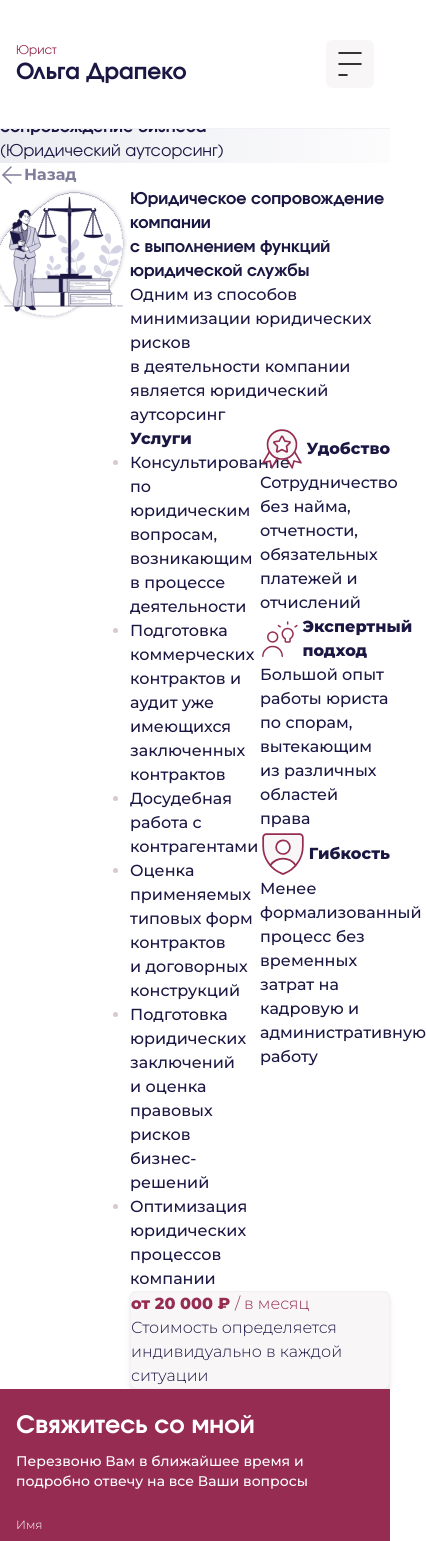
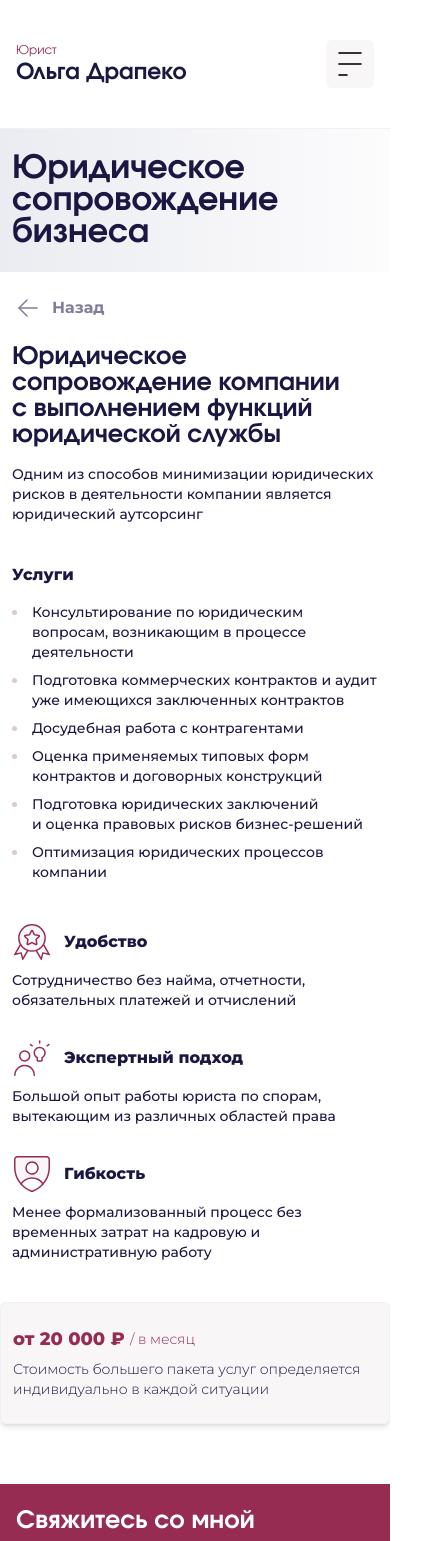
Before and after one commit to vastolya/Olga-Drapeko, a Next.js app: page /outsourcing in a window 390 px wide. Shown: the top 1541 px of the page, 426 px wide, since content can reach past the window. Built offline with nearby package versions, Linux system fonts and the light colour scheme.

Commit message:
mobile version is ready

```diff
--- a/src/app/bankruptcy/page.tsx
+++ b/src/app/bankruptcy/page.tsx
@@ -14,7 +14,7 @@ const bankruptcy = () => {
       <div className="bg-gradient-to-r from-[#EBECF1] to-[#FCFCFD] md:h-[10.74vh] h-[128px]"></div>
       <div className={` bg-gradient-to-r from-[#EBECF1] to-[#FCFCFD]`}>
         <h1
-          className={`mx-4 py-6 md:mx-[12.5vw] md:py-[5.55vh] text-[32px] leading-[32px] md:text-[7.4vh] md:leading-[7.4vh] font-bold text-[#1B1743]`}
+          className={`mx-3 py-6 md:mx-[12.5vw] md:py-[5.55vh] text-[32px] leading-[32px] md:text-[7.4vh] md:leading-[7.4vh] font-bold text-[#1B1743]`}
         >
           Юридическое сопровождение банкротства
         </h1>
--- a/src/app/components/FeedbackForm.tsx
+++ b/src/app/components/FeedbackForm.tsx
@@ -87,7 +87,7 @@ const FeedbackForm = () => {
               type="text"
               placeholder="Ваше Имя"
               required
-              className="px-5 py-3 text-sm leading-5 md:px-[1.04vw] md:py-[1.11vh] rounded-md text-[#1B1743] text-[1.48vh] placeholder:text-[1.48vh] placeholder:leading-[2.22vh] placeholder:font-medium placeholder:text-[#D3D3E3]"
+              className="px-5 py-3 text-sm leading-5 md:px-[1.04vw] md:py-[1.11vh] rounded-md text-[#1B1743] text-[1.48vh] md:placeholder:text-[1.48vh] placeholder:leading-[2.22vh] placeholder:font-medium placeholder:text-[#D3D3E3]"
               {...register("name")}
             />
           </div>
@@ -103,7 +103,7 @@ const FeedbackForm = () => {
               type="text"
               placeholder="+7 999 999 99 99"
               required
-              className="px-5 py-3 text-sm leading-5 md:px-[1.04vw] md:py-[1.11vh] rounded-md text-[#1B1743] text-[1.48vh] placeholder:text-[1.48vh] placeholder:leading-[2.22vh] placeholder:font-medium placeholder:text-[#D3D3E3]"
+              className="px-5 py-3 text-sm leading-5 md:px-[1.04vw] md:py-[1.11vh] rounded-md text-[#1B1743] text-[1.48vh] md:placeholder:text-[1.48vh] placeholder:leading-[2.22vh] placeholder:font-medium placeholder:text-[#D3D3E3]"
               {...register("phone")}
             />
           </div>
@@ -115,7 +115,7 @@ const FeedbackForm = () => {
           </button>
         </form>
         <div
-          className={`px-3 md:px-0 pt-[48px] md:pt-0 pb-[60px] md:pb-0 col-span-3 md:col-span-2 ${
+          className={`hidden md:block px-3 md:px-0 pt-[48px] md:pt-0 pb-[60px] md:pb-0 col-span-3 md:col-span-2 ${
             montserrat.className
           } ${"bg-gradient-to-r from-[#EBECF1] to-[#FCFCFD] md:from-transparent md:to-transparent lg:from-transparent lg:to-transparent"}`}
         >
--- a/src/app/not-found.tsx
+++ b/src/app/not-found.tsx
@@ -8,8 +8,8 @@ import PicNotFound from "../../public/pics/picNotFound.svg";
 const notFound = () => {
   return (
     <main className={`${montserrat.className}`}>
-      <div className="bg-gradient-to-r from-[#EBECF1] to-[#FCFCFD] h-[10.74vh]"></div>
-      <div className="md:my-[6.2vh] flex justify-center">
+  <div className="bg-gradient-to-r from-[#EBECF1] to-[#FCFCFD] md:h-[10.74vh] h-[128px]"></div>
+      <div className="my-6 md:my-[6.2vh] flex justify-center">
         <div className="bg-gradient-to-r from-[#EBECF1] to-[#FCFCFD] w-fit py-[11.11vh] px-[6.25vw] text-center rounded-[46.29vh] shadow-md">
           <div className="md:pb-[1.85vh] flex justify-center">
             <Image
--- a/src/app/outsourcing/page.tsx
+++ b/src/app/outsourcing/page.tsx
@@ -32,35 +32,40 @@ const advantagesArray = [
 const outsourcing = () => {
   return (
     <main className={``}>
-      <div className="bg-gradient-to-r from-[#EBECF1] to-[#FCFCFD] h-[10.74vh]"></div>
+      <div className="bg-gradient-to-r from-[#EBECF1] to-[#FCFCFD] md:h-[10.74vh] h-[128px]"></div>
       <div className={` bg-gradient-to-r from-[#EBECF1] to-[#FCFCFD]`}>
-        <div className="md:mx-[12.5vw] md:py-[5.55vh] text-[#1B1743]">
+        <div className="mx-3 py-6 md:mx-[12.5vw] md:py-[5.55vh] text-[#1B1743]">
           <h1
-            className={`md:pb-[1.48vh] md:text-[7.4vh] md:leading-[7.4vh] font-bold `}
+            className={`md:pb-[1.48vh] text-[32px] leading-[32px] md:text-[7.4vh] md:leading-[7.4vh] font-bold `}
           >
             Юридическое
             <br /> сопровождение бизнеса
           </h1>
-          <p className="md:text-[1.48vh] md:leading-[2.22vh] font-medium">
+          <p className="hidden md:block md:text-[1.48vh] md:leading-[2.22vh] font-medium">
             (Юридический аутсорсинг)
           </p>
         </div>
       </div>
-      <section className="md:mx-[12.5vw] grid grid-cols-6 md:gap-x-[1.25vw] text-[#1B1743]">
-        <div className="col-span-6">
+      <section className="pb-[60px] md:pb-0 md:mx-[12.5vw] grid md:grid-cols-6 md:gap-x-[1.25vw] text-[#1B1743]">
+        <div className="mx-4 md:mx-0 md:col-span-6">
           <Link
             href="/"
-            className="flex md:gap-[0.62vw] w-fit md:pt-[1.85vh] md:pb-[4.44vh]"
+            className="flex md:gap-[0.62vw] gap-3 w-fit md:pt-[1.85vh] pt-6 pb-6 md:pb-[4.44vh]"
           >
-            <Image src={IconArrowLeft} alt={`IconArrowLeft`} width={24} className="md:h-[2.22vh] md:w-[1.25vw]"/>
+            <Image
+              src={IconArrowLeft}
+              alt={`IconArrowLeft`}
+              width={24}
+              className="md:h-[2.22vh] md:w-[1.25vw]"
+            />
             <p
-              className={`${montserrat.className} md:text-[1.48vh] md:leading-[2.22vh] text-[#807D9B] font-semibold`}
+              className={`${montserrat.className} md:text-[1.48vh] text-base leading-6 md:leading-[2.22vh] text-[#807D9B] font-semibold`}
             >
               Назад
             </p>
           </Link>
         </div>
-        <div className="col-span-2 relative">
+        <div className="col-span-2 md:relative hidden md:block">
           <div className="absolute left-[-2.55vw]">
             <Image
               src={PicAdvantages}
@@ -70,80 +75,86 @@ const outsourcing = () => {
             />
           </div>
         </div>
-        <div className={`col-span-4 ${montserrat.className}`}>
+        <div className={`md:col-span-4 ${montserrat.className}`}>
           <div>
             <h1
-              className={`col-span-4 md:pb-[1.85vh] ${evolventa.className} md:text-[3.33vh] md:leading-[3.51vh] font-bold `}
+              className={`mx-3 md:mx-0 text-2xl leading-[26px] pb-4 md:col-span-4 md:pb-[1.85vh] ${evolventa.className} md:text-[3.33vh] md:leading-[3.51vh] font-bold `}
             >
               Юридическое сопровождение компании
               <br /> с выполнением функций юридической службы
             </h1>
-            <p className=" md:pb-[5.55vh] md:text-[1.48vh] md:leading-[2.22vh] font-medium">
+            <p className="mx-3 md:mx-0 text-sm leading-5 pb-10 md:pb-[5.55vh] md:text-[1.48vh] md:leading-[2.22vh] font-medium">
               Одним из способов минимизации юридических рисков
-              <br /> в деятельности компании является юридический аутсорсинг
+              <br className="hidden md:block" /> в деятельности компании
+              является юридический аутсорсинг
             </p>
-            <div className="grid grid-cols-4 md:gap-x-[1.25vw] md:pb-[4.44vh]">
-              <div className="col-span-2">
-                <p className="md:pb-[1.85vh] md:text-[1.66vh] md:leading-[2.22vh] font-bold">
+            <div className="mx-3 md:mx-0 grid md:grid-cols-4 md:gap-x-[1.25vw] pb-10 md:pb-[4.44vh]">
+              <div className="pb-10 md:pb-0 md:col-span-2">
+                <p className="text-base leading-[22px] pb-4 md:pb-[1.85vh] md:text-[1.66vh] md:leading-[2.22vh] font-bold">
                   Услуги
                 </p>
-                <ul className="md:text-[1.48vh] md:leading-[2.22vh] list-disc box-content md:ml-[1.04vw] marker:text-[#D8CACF] font-medium">
-                  <li className="md:pb-[1.11vh] md:pl-[0.62vw]">
+                <ul className="text-sm leading-5 ml-[16px] md:text-[1.48vh] md:leading-[2.22vh] list-disc box-content md:ml-[1.04vw] marker:text-[#D8CACF] font-medium">
+                  <li className="md:pb-[1.11vh] pb-2 md:pl-[0.62vw] pl-1">
                     Консультирование по юридическим вопросам, возникающим в
                     процессе деятельности
                   </li>
-                  <li className="md:pb-[1.11vh] md:pl-[0.62vw]">
+                  <li className="md:pb-[1.11vh] pb-2 md:pl-[0.62vw] pl-1">
                     Подготовка коммерческих контрактов и аудит уже имеющихся
                     заключенных контрактов
                   </li>
-                  <li className="md:pb-[1.11vh] md:pl-[0.62vw]">
+                  <li className="md:pb-[1.11vh] pb-2 md:pl-[0.62vw] pl-1">
                     Досудебная работа с контрагентами
                   </li>
-                  <li className="md:pb-[1.11vh] md:pl-[0.62vw]">
+                  <li className="md:pb-[1.11vh] pb-2 md:pl-[0.62vw] pl-1">
                     Оценка применяемых типовых форм контрактов и договорных
                     конструкций
                   </li>
-                  <li className="md:pb-[1.11vh] md:pl-[0.62vw]">
+                  <li className="md:pb-[1.11vh] pb-2 md:pl-[0.62vw] pl-1">
                     Подготовка юридических заключений и оценка правовых рисков
                     бизнес-решений
                   </li>
-                  <li className="md:pl-[0.62vw]">
+                  <li className="md:pl-[0.62vw] pl-1">
                     Оптимизация юридических процессов компании
                   </li>
                 </ul>
               </div>
-              <div className={`col-span-2 flex flex-col md:gap-y-[2.59vh]`}>
+              <div
+                className={`md:col-span-2 flex flex-col gap-y-7 md:gap-y-[2.59vh]`}
+              >
                 {advantagesArray.map((item, index) => (
                   <div key={index}>
-                    <div className="flex gap-x-[0.62vw] md:pb-[1.11vh] md:leading-[2.22vh]">
+                    <div className="flex gap-3 pb-2 leading-[22px] md:gap-x-[0.62vw] md:pb-[1.11vh] md:leading-[2.22vh]">
                       <Image
                         src={item.src}
                         alt={item.title}
-                        width={400}
+                        width={40}
                         className={`md:h-[3.70vh] md:w-[2.08vw] object-contain`}
                       />
-                      <h1 className="md:text-[1.66vh] font-bold flex items-center">
+                      <h1 className="text-base md:text-[1.66vh] font-bold flex items-center">
                         {item.title}
                       </h1>
                     </div>
-                    <p className="md:text-[1.48vh] font-medium">{item.text}</p>
+                    <p className="text-sm md:text-[1.48vh] font-medium">
+                      {item.text}
+                    </p>
                   </div>
                 ))}
               </div>
             </div>
             <div
-              className={`h-fit md:px-[1.25vw] md:py-[2.22vh] bg-[#F8F6F7] border-[0.09vh] border-[#F0F0F5]  rounded-md shadow-md`}
+              className={`h-fit py-6 px-3 md:px-[1.25vw] md:py-[2.22vh] bg-[#F8F6F7] border-[0.09vh] border-[#F0F0F5]  rounded-md shadow-md`}
             >
-              <div className="md:pb-[1.11vh] flex items-center text-[#962C52]">
-                <p className="md:text-[1.66vh] md:leading-[2.22vh] font-bold">
+              <div className="pb-2 md:pb-[1.11vh] flex items-center text-[#962C52]">
+                <p className="text-lg leading-6 md:text-[1.66vh] md:leading-[2.22vh] font-bold">
                   от 20 000 ₽&nbsp;
                 </p>
-                <p className="md:text-[1.29vh] md:leading-[1.85vh] font-normal">
+                <p className="text-sm leading-5 md:text-[1.29vh] md:leading-[1.85vh] font-normal">
                   / в месяц
                 </p>
               </div>
-              <p className="md:text-[1.29vh] md:leading-[1.85vh] font-normal">
-                Стоимость определяется индивидуально в каждой ситуации
+              <p className="text-sm leading-5 md:text-[1.29vh] md:leading-[1.85vh] font-normal">
+                Стоимость большего пакета услуг определяется индивидуально в
+                каждой ситуации
               </p>
             </div>
           </div>
```
Also changed, not shown: src/app/components/About.tsx (+2 -15 lines), src/app/corporation/page.tsx (+29 -28 lines), src/app/mediation/page.tsx (+62 -58 lines).
